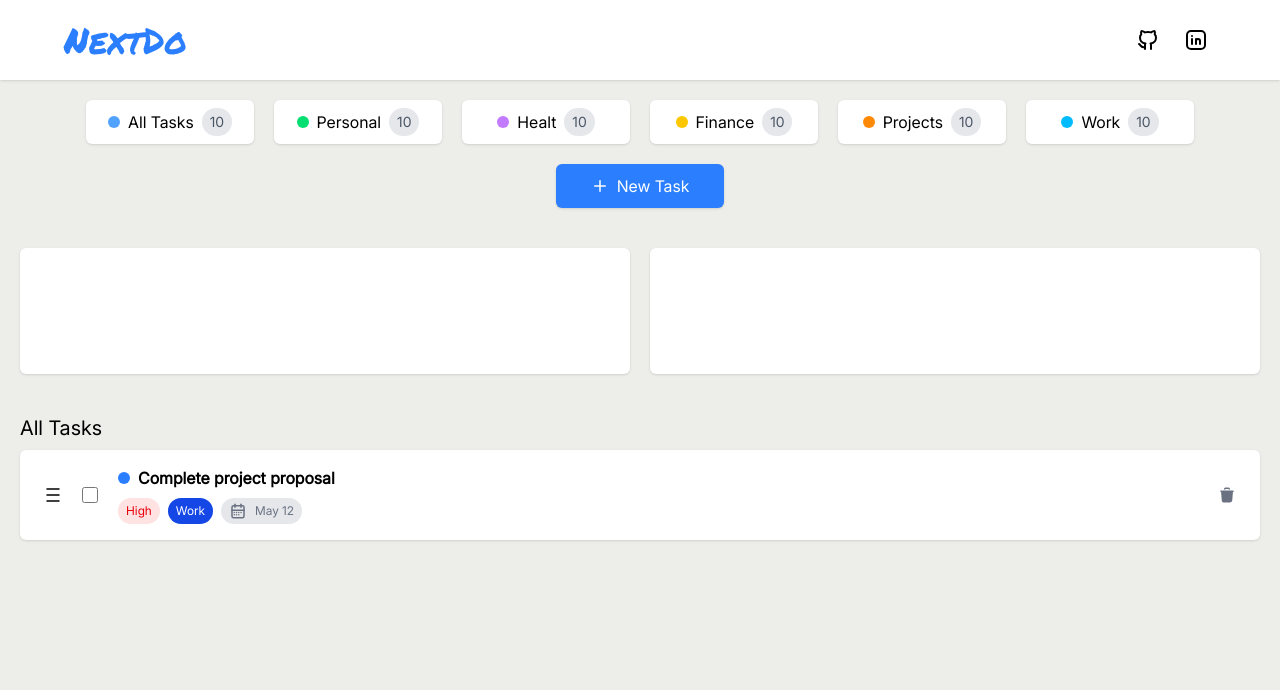
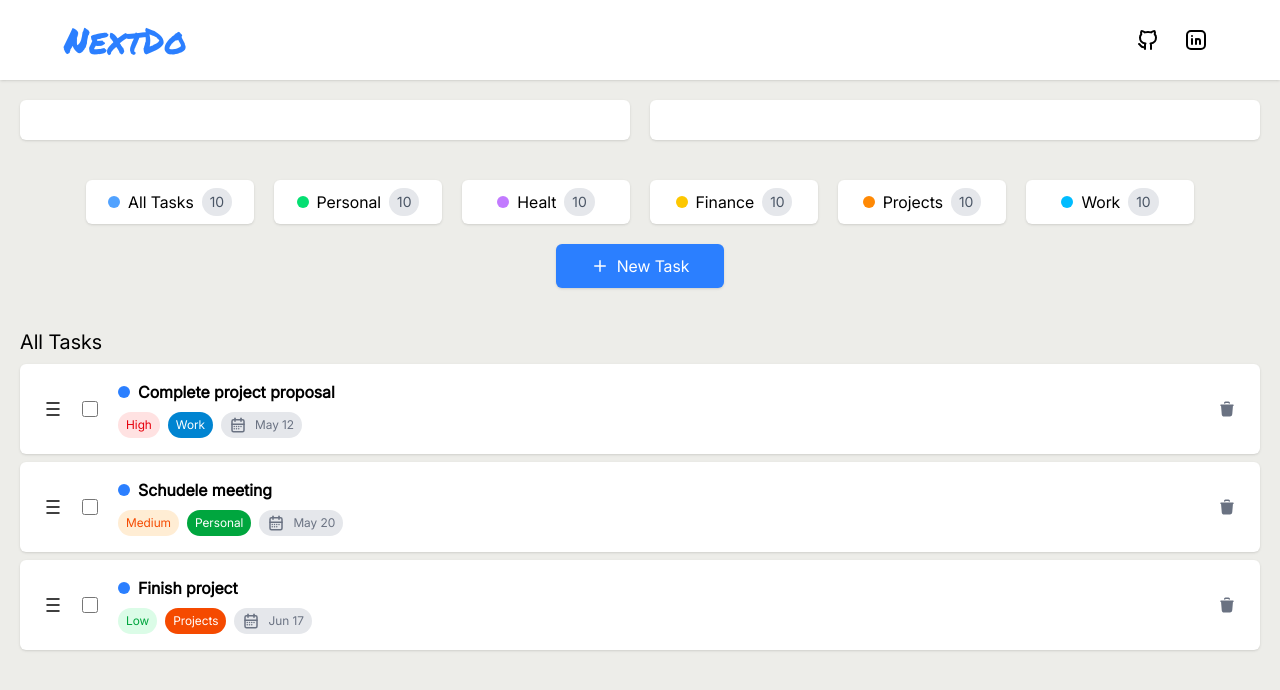
Before and after one commit to omar15hr/nextdo, a React (Vite) app: page / in a window 1280 px wide. Shown: the top 690 px of the page. Built offline with nearby package versions, Linux system fonts and the light colour scheme.

Commit message:
task list, task card, interface, separacion de componentes

```diff
--- a/package.json
+++ b/package.json
@@ -11,6 +11,7 @@
   },
   "dependencies": {
     "@tailwindcss/vite": "^4.1.4",
+    "clsx": "^2.1.1",
     "react": "^19.0.0",
     "react-dom": "^19.0.0",
     "tailwindcss": "^4.1.4"
--- a/src/App.tsx
+++ b/src/App.tsx
@@ -16,20 +16,19 @@ function App() {
   return (
     <div className="flex flex-col bg-[#edede9] min-h-screen">
       <Header />
-      <div className="flex flex-wrap items-center justify-center gap-5 p-5">
-        {categories.map(({ text, color }) => (
-          <CategoryButton text={text} color={color} />
-        ))}
-        <button className="flex items-center justify-center w-42 h-11 gap-2 p-2 text-white bg-blue-500 hover:bg-blue-600 rounded-md shadow cursor-pointer transition duration-300 ease-in-out">
-          <PlusIcon />
-          <span>New Task</span>
-        </button>
-      </div>
-      <div className="flex flex-wrap justify-center md:justify-start gap-2 md:gap-3"></div>
-      <div className="grid grid-rows-2 gap-10 p-5">
+      <div className="flex flex-col gap-10 p-5">
         <div className="rounded-md grid grid-cols-1 md:grid-cols-2 gap-5">
           <div className="bg-white p-5 rounded-md shadow"></div>
           <div className="bg-white p-5 rounded-md shadow"></div>
+        </div>
+        <div className="flex flex-wrap items-center justify-center gap-5">
+          {categories.map(({ text, color }) => (
+            <CategoryButton text={text} color={color} />
+          ))}
+          <button className="flex items-center justify-center w-42 h-11 gap-2 p-2 text-white bg-blue-500 hover:bg-blue-600 rounded-md shadow cursor-pointer transition duration-300 ease-in-out">
+            <PlusIcon />
+            <span>New Task</span>
+          </button>
         </div>
         <div className="flex flex-col rounded-md gap-2">
           <h2 className="text-xl">All Tasks</h2>
--- /dev/null
+++ b/src/components/TaskCard.tsx
@@ -0,0 +1,64 @@
+import clsx from "clsx";
+import { CalendarIcon, ToggleIcon, TrashIcon } from "./Icons";
+import { Task } from "../interfaces/task.interface";
+
+interface Props {
+  task: Task;
+}
+
+export function TaskCard({ task }: Props) {
+  return (
+    <div
+          key={task.id}
+          className="flex items-center justify-between gap-5 bg-white py-4 px-6 rounded-md shadow"
+        >
+          <div className="flex items-center gap-5">
+            <button className="cursor-grab">
+              <ToggleIcon />
+            </button>
+            <input type="checkbox" className="h-4 w-4 cursor-pointer"></input>
+            <div className="flex flex-col gap-2">
+              <div className="flex items-center gap-2">
+                <span
+                  className={`w-3 h-3 rounded-full inline-block bg-blue-500`}
+                ></span>
+                <h3 className="font-bold">{task.title}</h3>
+              </div>
+              <div className="flex gap-2">
+                <span
+                  className={clsx(
+                    "flex items-center p-1 text-xs rounded-full px-2",
+                    {
+                      "bg-red-100 text-red-600": task.priority === "High",
+                      "bg-orange-100 text-orange-600": task.priority === "Medium",
+                      "bg-green-100 text-green-600": task.priority === "Low",
+                    }
+                  )}
+                >
+                  {task.priority}
+                </span>
+                <span className={clsx(
+                    "flex items-center bg-blue-700 text-white p-1 text-xs rounded-full px-2",
+                    {
+                      "bg-green-600": task.category === "Personal",
+                      "bg-purple-600": task.category === "Healt",
+                      "bg-yellow-600": task.category === "Finance",
+                      "bg-orange-600": task.category === "Projects",
+                      "bg-sky-600": task.category === "Work",
+                    }
+                  )}>
+                  {task.category}
+                </span>
+                <div className="flex gap-2 items-center bg-gray-200 text-gray-500 p-1 text-xs rounded-full px-2">
+                  <CalendarIcon />
+                  <span>{task.createdAt}</span>
+                </div>
+              </div>
+            </div>
+          </div>
+          <div>
+            <TrashIcon />
+          </div>
+        </div>
+  )
+}
--- a/src/components/TaskList.tsx
+++ b/src/components/TaskList.tsx
@@ -1,37 +1,37 @@
-import { CalendarIcon, ToggleIcon, TrashIcon } from "./Icons";
+import { Task } from "../interfaces/task.interface";
+import { TaskCard } from "./TaskCard";
+
+
+const tasks: Task[] = [
+  {
+    id: 1,
+    title: "Complete project proposal",
+    priority: "High",
+    category: "Work",
+    createdAt: "May 12",
+  },
+  {
+    id: 2,
+    title: "Schudele meeting",
+    priority: "Medium",
+    category: "Personal",
+    createdAt: "May 20",
+  },
+  {
+    id: 2,
+    title: "Finish project",
+    priority: "Low",
+    category: "Projects",
+    createdAt: "Jun 17",
+  },
+];
 
 export function TaskList() {
   return (
-    <div className="flex items-center justify-between gap-5 bg-white py-4 px-6 rounded-md shadow">
-      <div className="flex items-center gap-5">
-        <button className="cursor-grab">
-          <ToggleIcon />
-        </button>
-        <input type="checkbox" className="h-4 w-4 cursor-pointer"></input>
-        <div className="flex flex-col gap-2">
-          <div className="flex items-center gap-2">
-            <span
-              className={`w-3 h-3 rounded-full inline-block bg-blue-500`}
-            ></span>
-            <h3 className="font-bold">Complete project proposal</h3>
-          </div>
-          <div className="flex gap-2">
-            <span className="flex items-center bg-red-100 text-red-600 p-1 text-xs rounded-full px-2">
-              High
-            </span>
-            <span className="flex items-center bg-blue-700 text-white p-1 text-xs rounded-full px-2">
-              Work
-            </span>
-            <div className="flex gap-2 items-center bg-gray-200 text-gray-500 p-1 text-xs rounded-full px-2">
-              <CalendarIcon />
-              <span>May 12</span>
-            </div>
-          </div>
-        </div>
-      </div>
-      <div>
-        <TrashIcon />
-      </div>
+    <div className="flex flex-col gap-2">
+      {tasks.map((task) => (
+        <TaskCard task={task} />
+      ))}
     </div>
   );
 }
```
Also changed, not shown: src/interfaces/task.interface.ts (added, +7 -0 lines), 1 other file (tests, documents, lock files or other folders).
